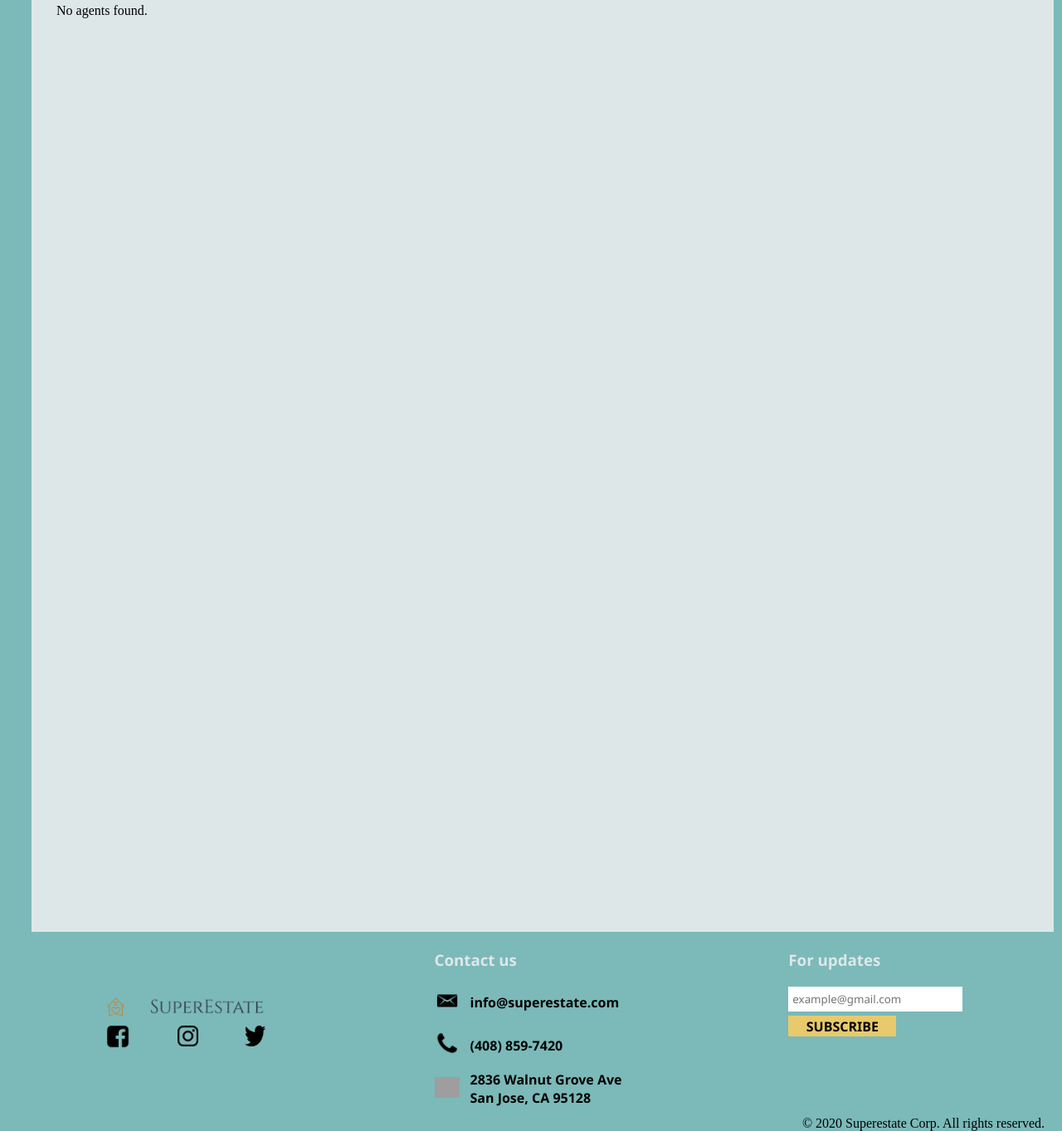
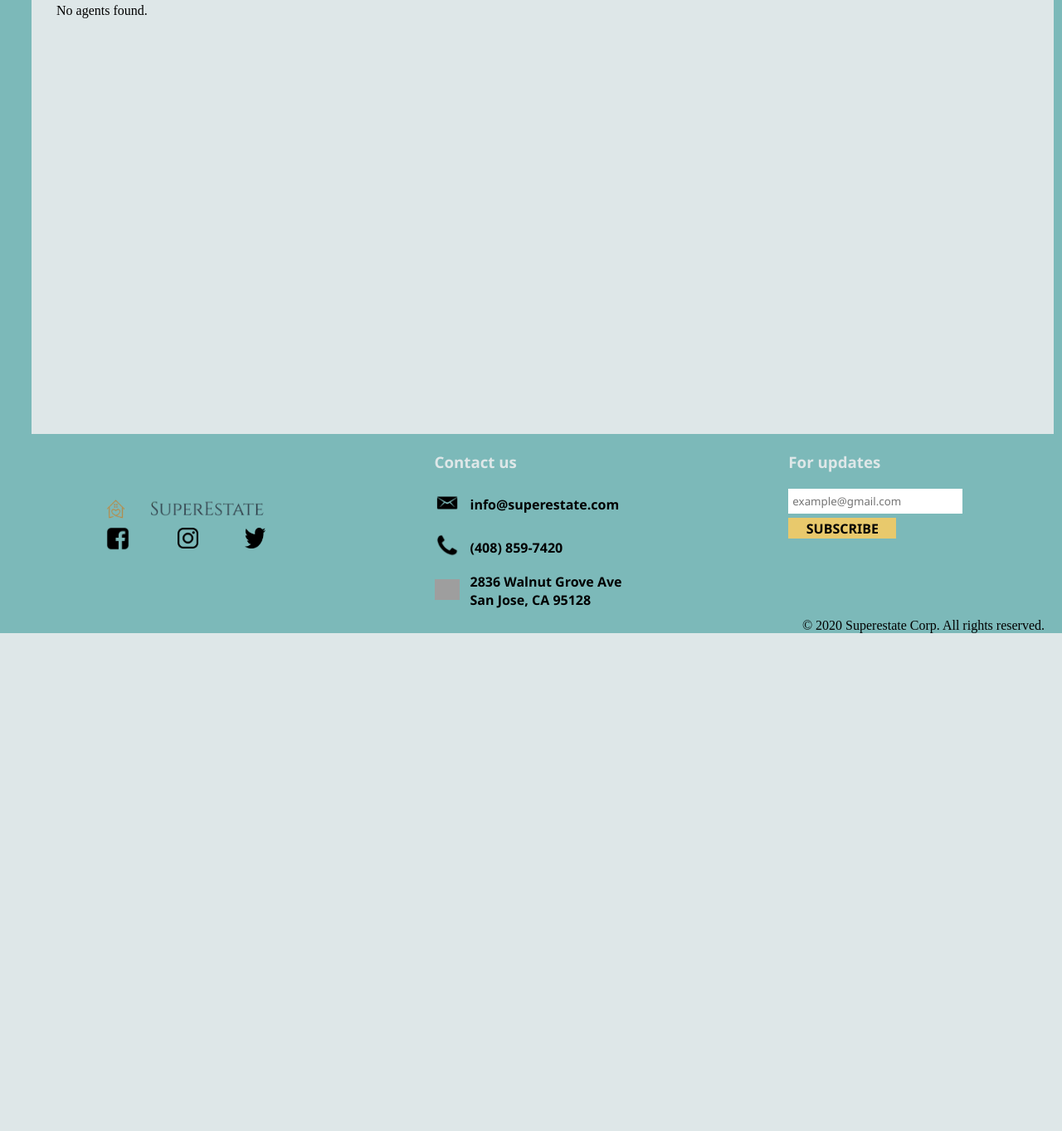
Before and after one commit to gtdiehl/SuperEstate, a PHP site: page /agent.html in a window 1280 px wide. Shown: the part 301-1664 px from the top of the page at 83% size. After the commit the page ends 1064 px from the top, so only its background shows below. Run offline with PHP 8.4, Linux system fonts and the light colour scheme; data that the repository does not hold is empty; some libraries are stand-ins or nearby versions; grey boxes are pictures that could not be loaded.

Commit message:
Adjust the high of content and detail iframe

```diff
--- a/styles/agentStyles.css
+++ b/styles/agentStyles.css
@@ -4,7 +4,7 @@ label {font-weight: bold}
 div.container {
 	margin-left:3%;
 	background-color:#DEE7E8;
-	min-height: 1000px;
+	min-height: 800px;
 	height: 100%;
 	}
 
@@ -78,6 +78,6 @@ input[type=text] {
     position: relative;
 	top:80px;
 	width: 100%;
-	height: 1100px;
+	height: 500px;
 	background-color:#DEE7E8;
 }
```
